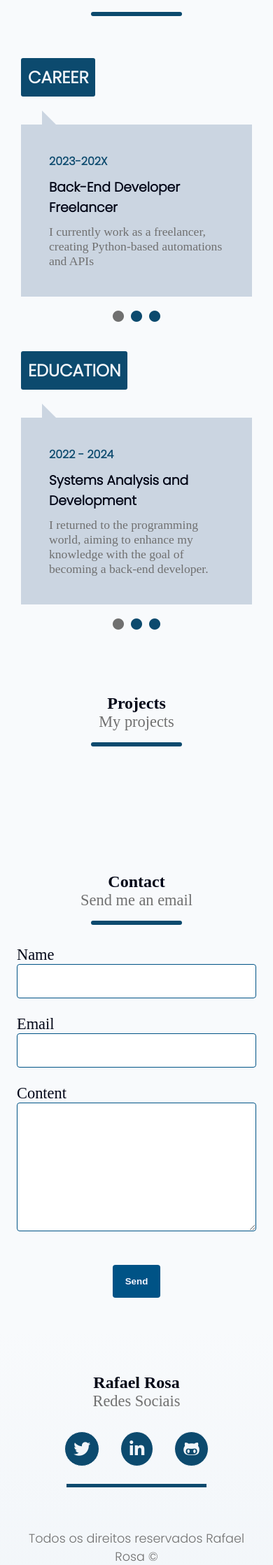
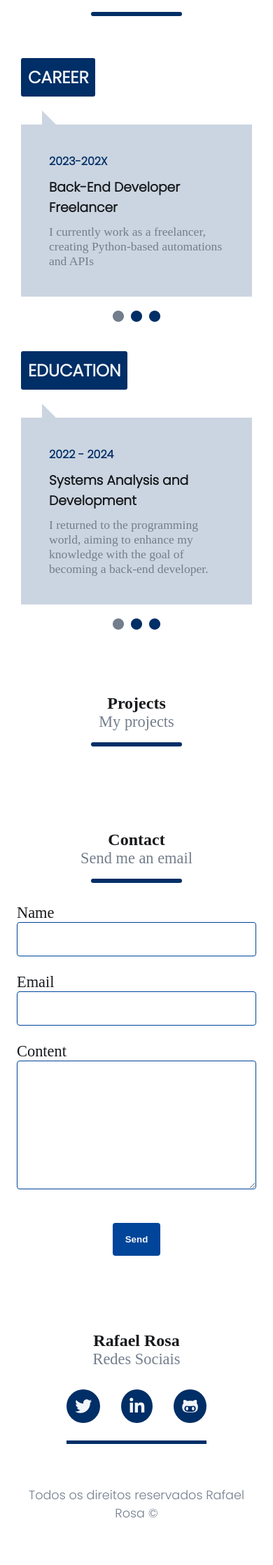
Before and after one commit to rarorza/my-site, a Django app: page / in a window 390 px wide. Shown: the part 2213-4450 px from the top of the page at 70% size. After the commit the page ends 4383 px from the top, so only its background shows below. Run offline with Django 4.2, Linux system fonts and the light colour scheme; data that the repository does not hold is empty; some libraries are stand-ins or nearby versions.

Commit message:
refactor: some colors in css files

```diff
--- a/djangoapp/base_static/global/css/style_portfolio.css
+++ b/djangoapp/base_static/global/css/style_portfolio.css
@@ -2,13 +2,39 @@
 @import url("https://fonts.googleapis.com/css2?family=Berkshire+Swash&display=swap");
 
 :root {
+  /* Colors */
+  --_clr-base-hue: 213;
+  --_clr-primary: var(--_clr-base-hue) 100%;
+  --_clr-gray: var(--_clr-base-hue) 10%;
+
+  --clr-whitest: var(--_clr-primary) 100%;
+  --clr-white: var(--_clr-primary) 99%;
+  --clr-black: var(--_clr-primary) 2%;
+
+  --clr-primary-ltst: var(--_clr-primary) 80%;
+  --clr-primary-ltr: var(--_clr-primary) 70%;
+  --clr-primary-lt: var(--_clr-primary) 60%;
+  --clr-primary-base: var(--_clr-primary) 50%;
+  --clr-primary-dk: var(--_clr-primary) 40%;
+  --clr-primary-dkr: var(--_clr-primary) 30%;
+  --clr-primary-dkst: var(--_clr-primary) 20%;
+
+  --clr-gray-ltst: var(--_clr-gray) 90%;
+  --clr-gray-ltr: var(--_clr-gray) 80%;
+  --clr-gray-lt: var(--_clr-gray) 70%;
+  --clr-gray-base: var(--_clr-gray) 50%;
+  --clr-gray-dk: var(--_clr-gray) 30%;
+  --clr-gray-dkr: var(--_clr-gray) 20%;
+  --clr-gray-dkst: var(--_clr-gray) 10%;
+
+  --clr-white: rgb(245, 245, 255);
+  --clr-white-main: #f8fafc;
+  --clr-blue-card: #cbd5e1;
+
   --spacing: 1.5rem;
   --smaller-font-size: 1.4rem;
   --default-border-radius: 4px;
   --transition-fast: 300ms;
-  --clr-white: rgb(245, 245, 255);
-  --clr-white-main: #f8fafc;
-  --link-dark-color: rgb(0, 83, 134);
 }
 
 
@@ -25,7 +51,7 @@ html {
 }
 
 body {
-  background-color: var(--clr-white-main);
+  background-color: hsl(var(--clr-white));
   max-width: 1200px;
   margin: 0 auto;
 }
@@ -161,8 +187,8 @@ div .links {
 
 main {
   /* background-color: #f1f5f9; */
-  /* background: linear-gradient(to bottom, var(--clr-white-main), #f1f5f9); */
-  color: #020617;
+  /* background: linear-gradient(to bottom, hsl(var(--clr-white)), #f1f5f9); */
+  color: hsl(var(--clr-gray-dkst));
 }
 
 main .about-me {
@@ -178,18 +204,18 @@ main .about-me {
   margin: 30px 0;
   grid-column: 1/-1;
   text-align: center;
-  color: #020617;
+  color: hsl(var(--clr-gray-dkst));
 }
 
 .about_me_title h1 {
   font-size: 2.5rem;
-  color: #0c4a6e;
+  color: hsl(var(--clr-primary-dkst));
   margin-bottom: 15px;
   font-family: "Berkshire Swash", cursive;
 }
 
 .about_me_title p {
-  color: #707070;
+  color: hsl(var(--clr-gray-base));
   font-size: 1.4rem;
   margin-bottom: 1rem;
   position: relative;
@@ -206,7 +232,7 @@ main .about-me {
   height: 6px;
   width: 130px;
   border-radius: 20px;
-  background-color: #0c4a6e;
+  background-color: hsl(var(--clr-primary-dkst));
 }
 
 .about-me img {
@@ -354,20 +380,20 @@ main .about-me {
 .my_services li:hover::before {
   width: 100%;
   height: 100%;
-  border-top: 2px solid #0c4a6e;
-  border-right: 2px solid #0c4a6e;
+  border-top: 2px solid hsl(var(--clr-primary-dkst));
+  border-right: 2px solid hsl(var(--clr-primary-dkst));
 }
 
 .my_services li:hover::after {
   width: 100%;
   height: 100%;
-  border-bottom: 2px solid #0c4a6e;
-  border-left: 2px solid #0c4a6e;
+  border-bottom: 2px solid hsl(var(--clr-primary-dkst));
+  border-left: 2px solid hsl(var(--clr-primary-dkst));
 }
 
 /* RESUME SECTION */
 .my_resume {
-  color: #020617;
+  color: hsl(var(--clr-gray-dkst));
 }
 
 .resume_general {
@@ -382,7 +408,7 @@ main .about-me {
 .resume_general h2 {
   font-family: "Poppins";
   font-weight: 1.5rem;
-  background-color: #0c4a6e;
+  background-color: hsl(var(--clr-primary-dkst));
   color: #f1f5f9;
   justify-self: start;
   padding: 10px;
@@ -406,7 +432,7 @@ main .about-me {
 }
 
 .experience_content ul {
-  color: #0c4a6e;
+  color: hsl(var(--clr-primary-dkst));
   gap: 10px;
   display: flex;
   cursor: pointer;
@@ -437,7 +463,7 @@ main .about-me {
 }
 
 .resume_general .experience_content div span {
-  color: #0c4a6e;
+  color: hsl(var(--clr-primary-dkst));
   font-family: "Poppins";
   font-weight: bold;
 }
@@ -448,18 +474,18 @@ main .about-me {
 }
 
 .resume_general .experience_content div p {
-  color: #707070;
+  color: hsl(var(--clr-gray-base));
   font-size: 1.1rem;
 }
 
 .experience_content ul li.activated {
-  color: #707070;
+  color: hsl(var(--clr-gray-base));
 }
 
 /* RESUME SECTION -  Education */
 
 .education_content ul {
-  color: #0c4a6e;
+  color: hsl(var(--clr-primary-dkst));
   gap: 10px;
   display: flex;
   cursor: pointer;
@@ -486,7 +512,7 @@ main .about-me {
 }
 
 .resume_general .education_content div span {
-  color: #0c4a6e;
+  color: hsl(var(--clr-primary-dkst));
   font-family: "Poppins";
   font-weight: bold;
 }
@@ -497,7 +523,7 @@ main .about-me {
 }
 
 .resume_general .education_content div p {
-  color: #707070;
+  color: hsl(var(--clr-gray-base));
   font-size: 1.1rem;
 }
 
@@ -506,7 +532,7 @@ main .about-me {
 }
 
 .education_content ul li.activated {
-  color: #707070;
+  color: hsl(var(--clr-gray-base));
 }
 
 /* PROJECTS SECTION */
@@ -515,7 +541,7 @@ main .about-me {
   display: grid;
   justify-content: center;
   gap: 30px;
-  background-color: var(--clr-white-main);
+  background-color: hsl(var(--clr-white));
 }
 
 .projects ul {
@@ -541,7 +567,7 @@ main .about-me {
 
 .projects_storage ul {
   display: grid;
-  margin-top: 60px;
+  /* margin-top: 60px; */
   gap: 20px;
   justify-content: center;
   grid-template-columns: repeat(4, 1fr);
@@ -585,26 +611,26 @@ main .about-me {
 }
 
 .projects a {
-  background-color: #0c4a6e;
+  background-color: hsl(var(--clr-primary-dkst));
   text-decoration: none;
   justify-self: center;
   padding: 20px 40px;
-  border: 1px solid var(--clr-white-main);
-  color: var(--clr-white-main);
+  border: 1px solid hsl(var(--clr-white));
+  color: hsl(var(--clr-white));
   border-radius: 3px;
 }
 
 .container a {
   margin: 0;
   padding: 0;
-  background-color: var(--clr-white-main);
-  color: #020617;
+  background-color: hsl(var(--clr-white));
+  color: hsl(var(--clr-gray-dkst));
 }
 
 /* FOOTER */
 footer {
   /* background-color: #f1f5f9; */
-  background: linear-gradient(to bottom, var(--clr-white-main), #f1f5f9);
+  background: linear-gradient(to bottom, hsl(var(--clr-white)), #f1f5f9);
   padding: 30px;
 }
 
@@ -615,13 +641,13 @@ footer {
   flex-wrap: wrap;
   align-items: center;
   position: relative;
-  color: #020617;
+  color: hsl(var(--clr-gray-dkst));
 }
 
 .footer_sociais li {
-  background-color: #0c4a6e;
+  background-color: hsl(var(--clr-primary-dkst));
   border-radius: 50%;
-  border: 1px solid var(--clr-white-main);
+  border: 1px solid hsl(var(--clr-white));
 }
 
 .footer_sociais li i {
@@ -642,12 +668,12 @@ footer {
   position: absolute;
   width: 200px;
   bottom: -30px;
-  background-color: #0c4a6e;
+  background-color: hsl(var(--clr-primary-dkst));
 }
 
 footer .footer_comercial {
   text-align: center;
-  color: #707070;
+  color: hsl(var(--clr-gray-base));
   margin: 90px auto;
   font-size: 1.1rem;
   font-family: "Poppins";
@@ -782,14 +808,14 @@ footer .footer_comercial {
 .form-group select {
   padding: 1rem;
   border-radius: var(--default-border-radius);
-  border: 1px solid var(--link-dark-color);
+  border: 1px solid hsl(var(--clr-primary-dkr));
 }
 
 .form-group input:focus,
 .form-group textarea:focus,
 .form-group select:focus {
   outline: none;
-  box-shadow: 0 0 5px var(--link-dark-color);
+  box-shadow: 0 0 5px hsl(var(--clr-primary-dkr));
 }
 
 .form-group label {
@@ -797,7 +823,7 @@ footer .footer_comercial {
 }
 
 .btn {
-  background-color: var(--link-dark-color);
+  background-color: hsl(var(--clr-primary-dkr));
   color: var(--clr-white);
   text-align: center;
   font-weight: bold;
--- a/djangoapp/portfolio/templates/portfolio/partials/_project.html
+++ b/djangoapp/portfolio/templates/portfolio/partials/_project.html
@@ -3,8 +3,12 @@
     <div class="container">
       <img src="{{ project.cover.url }}" alt="Description">
       <p><strong>{{ project.name }}</strong><br>{{ project.description }}</p>
-      <span><a href="{{ project.deploy_link }}">App</a></span>
-      <span><a href="{{ projecto.repository_link }}" target="_blank" rel="noreferrer">GitHub</a></span>
+      {% if project.deploy_link %}
+        <span><a href="{{ project.deploy_link }}">App</a></span>
+      {% endif %}
+      {% if project.repository_link %}
+        <span><a href="{{ projecto.repository_link }}" target="_blank" rel="noreferrer">GitHub</a></span>
+      {% endif %}
     </div>
   </li>
 {% endfor %}
```
Also changed, not shown: other parts of djangoapp/base_static/global/css/style_portfolio.css (+29 -29 lines), djangoapp/base_static/global/css/style_blog.css (+27 -12 lines).
